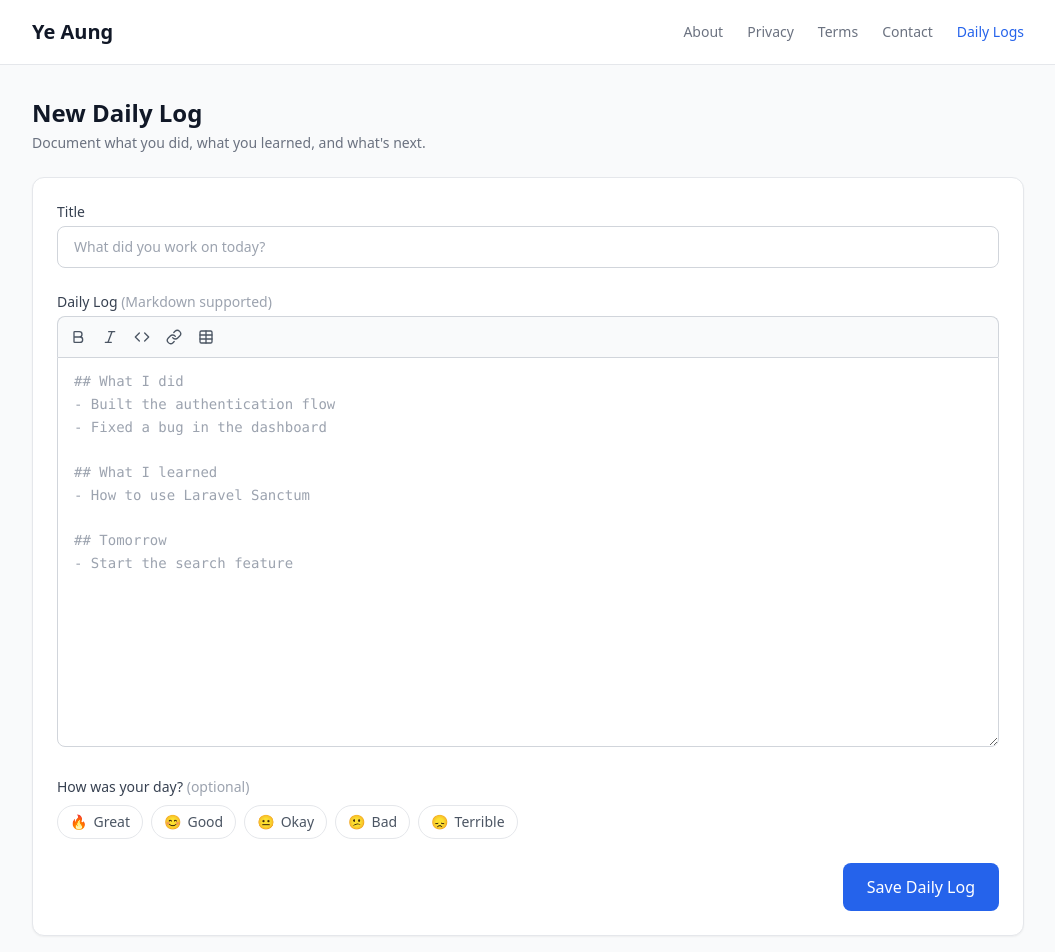
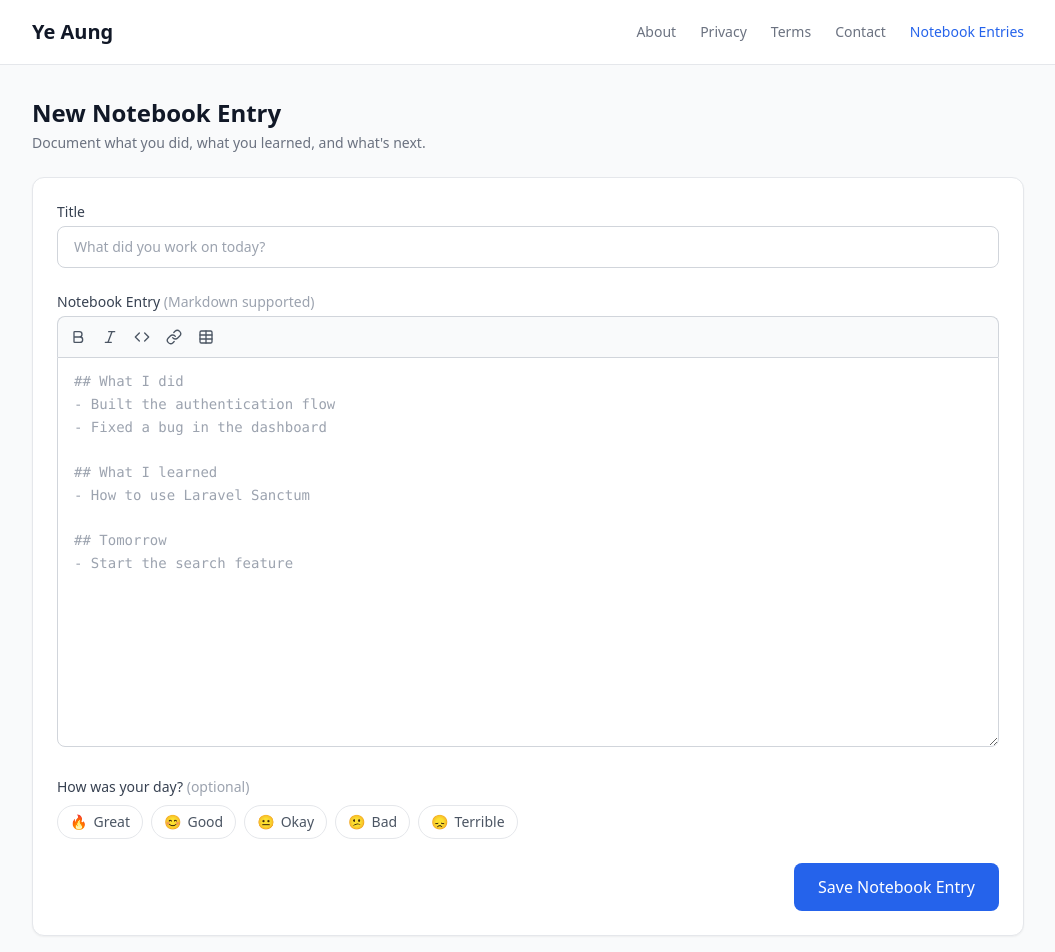
Before and after one commit to iamyeaung/yeaung, a Next.js app in the folder frontend/: page /en/logs in a window 1280 px wide. Shown: the top 952 px of the page, without its empty margins (112-1167 px from the left). Built offline with nearby package versions, Linux system fonts and the light colour scheme; no server answers.

Commit message:
refactor: rename project brand from Daily Log to The Notebook

```diff
--- a/frontend/messages/en.json
+++ b/frontend/messages/en.json
@@ -58,7 +58,7 @@
     "manageCategories": "Manage Categories",
     "manageCategoriesSubtitle": "Add, rename, or delete categories for your posts.",
     "managePosts": "Manage Posts",
-    "managePostsSubtitle": "View, edit, and delete your daily logs.",
+    "managePostsSubtitle": "View, edit, and delete your notebook entries.",
     "create": "Create",
     "tableTitle": "Title",
     "tableAuthor": "Author",
--- a/frontend/messages/mm.json
+++ b/frontend/messages/mm.json
@@ -58,7 +58,7 @@
     "manageCategories": "ကဏ္ဍများ စီမံခန့်ခွဲရန်",
     "manageCategoriesSubtitle": "ဆောင်းပါးများအတွက် ကဏ္ဍသစ်ထည့်ပါ၊ အမည်ပြောင်းပါ သို့မဟုတ် ဖျက်ပါ။",
     "managePosts": "ဆောင်းပါးများ စီမံခန့်ခွဲရန်",
-    "managePostsSubtitle": "သင်၏ နေ့စဉ်မှတ်တမ်းများကို ကြည့်ပါ၊ ပြင်ပါ သို့မဟုတ် ဖျက်ပါ။",
+    "managePostsSubtitle": "သင်၏ မှတ်စုများကို ကြည့်ပါ၊ ပြင်ပါ သို့မဟုတ် ဖျက်ပါ။",
     "create": "ဖန်တီးမည်",
     "tableTitle": "ခေါင်းစဉ်",
     "tableAuthor": "ရေးသားသူ",
--- a/frontend/src/app/[locale]/(dashboard)/layout.tsx
+++ b/frontend/src/app/[locale]/(dashboard)/layout.tsx
@@ -45,7 +45,7 @@ export default function DashboardLayout({
               href="/logs"
               className="text-sm font-medium text-blue-600 hover:text-blue-700 transition-colors"
             >
-              Daily Logs
+              Notebook Entries
             </Link>
           </nav>
         </div>
--- a/frontend/src/app/[locale]/(dashboard)/logs/page.tsx
+++ b/frontend/src/app/[locale]/(dashboard)/logs/page.tsx
@@ -4,7 +4,7 @@ export default function DailyLogPage() {
   return (
     <div className="space-y-6">
       <div>
-        <h1 className="text-2xl font-bold text-gray-900">New Daily Log</h1>
+        <h1 className="text-2xl font-bold text-gray-900">New Notebook Entry</h1>
         <p className="mt-1 text-sm text-gray-500">
           Document what you did, what you learned, and what&apos;s next.
         </p>
--- a/frontend/src/app/[locale]/admin/(dashboard)/posts/[id]/edit/page.tsx
+++ b/frontend/src/app/[locale]/admin/(dashboard)/posts/[id]/edit/page.tsx
@@ -48,7 +48,9 @@ export default async function EditPostPage({
     <div className="w-full space-y-6 animate-in fade-in slide-in-from-bottom-4 duration-500">
       <div>
         <h1 className="text-3xl font-bold tracking-tight mb-2">Edit Post</h1>
-        <p className="text-muted-foreground">Make changes to your daily log.</p>
+        <p className="text-muted-foreground">
+          Make changes to your notebook entry.
+        </p>
       </div>
 
       <PostForm initialData={post} categories={categories || []} />
--- a/frontend/src/app/[locale]/admin/(dashboard)/posts/create/page.tsx
+++ b/frontend/src/app/[locale]/admin/(dashboard)/posts/create/page.tsx
@@ -15,7 +15,7 @@ export default async function CreatePostPage() {
           Create New Post
         </h1>
         <p className="text-muted-foreground">
-          Add a new entry to your daily logs.
+          Add a new entry to your notebook.
         </p>
       </div>
 
--- a/frontend/src/app/[locale]/layout.tsx
+++ b/frontend/src/app/[locale]/layout.tsx
@@ -7,7 +7,7 @@ import { notFound } from "next/navigation";
 import { routing } from "@/i18n/routing";
 
 export const metadata: Metadata = {
-  title: "Ye Aung — Daily Log",
+  title: "Ye Aung — The Notebook",
   description: "A Knowledge Management System for developers",
 };
 
--- a/frontend/src/components/features/daily-log-form.tsx
+++ b/frontend/src/components/features/daily-log-form.tsx
@@ -120,7 +120,7 @@ export function DailyLogForm() {
           htmlFor="content"
           className="mb-1 block text-sm font-medium text-gray-700 dark:text-gray-300"
         >
-          Daily Log{" "}
+          Notebook Entry{" "}
           <span className="text-gray-400 dark:text-gray-500">
             (Markdown supported)
           </span>
@@ -209,7 +209,7 @@ export function DailyLogForm() {
       {/* Status messages */}
       {success && (
         <div className="rounded-lg border border-green-200 bg-green-50 px-4 py-3 text-sm text-green-700">
-          ✅ Daily log saved successfully!
+          ✅ Notebook entry saved successfully!
         </div>
       )}
       {error && (
@@ -221,7 +221,7 @@ export function DailyLogForm() {
       {/* Submit */}
       <div className="flex justify-end">
         <Button type="submit" isLoading={isSubmitting} size="lg">
-          Save Daily Log
+          Save Notebook Entry
         </Button>
       </div>
     </form>
```
Also changed, not shown: 2 other files (tests, documents, lock files or other folders).
